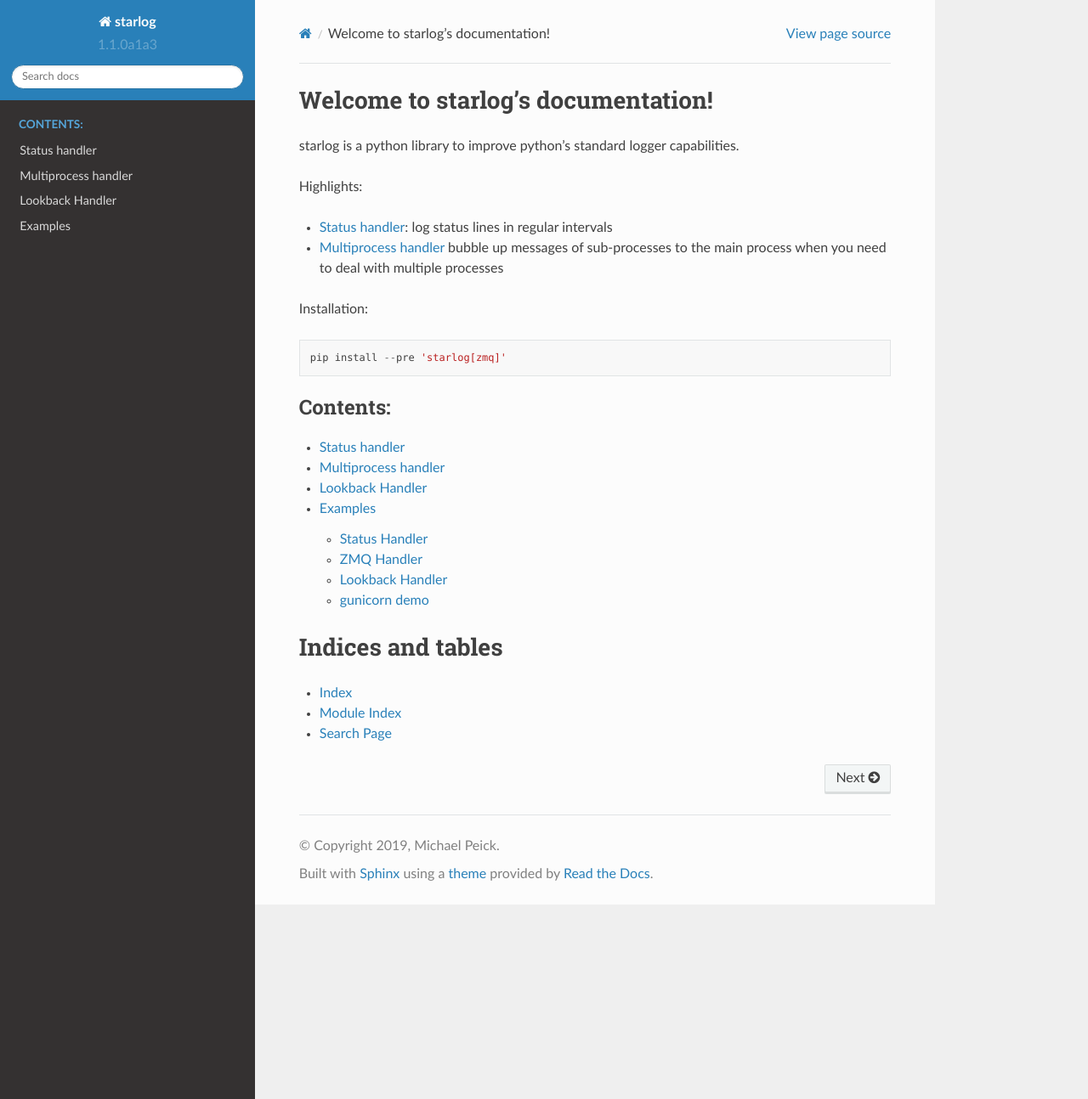
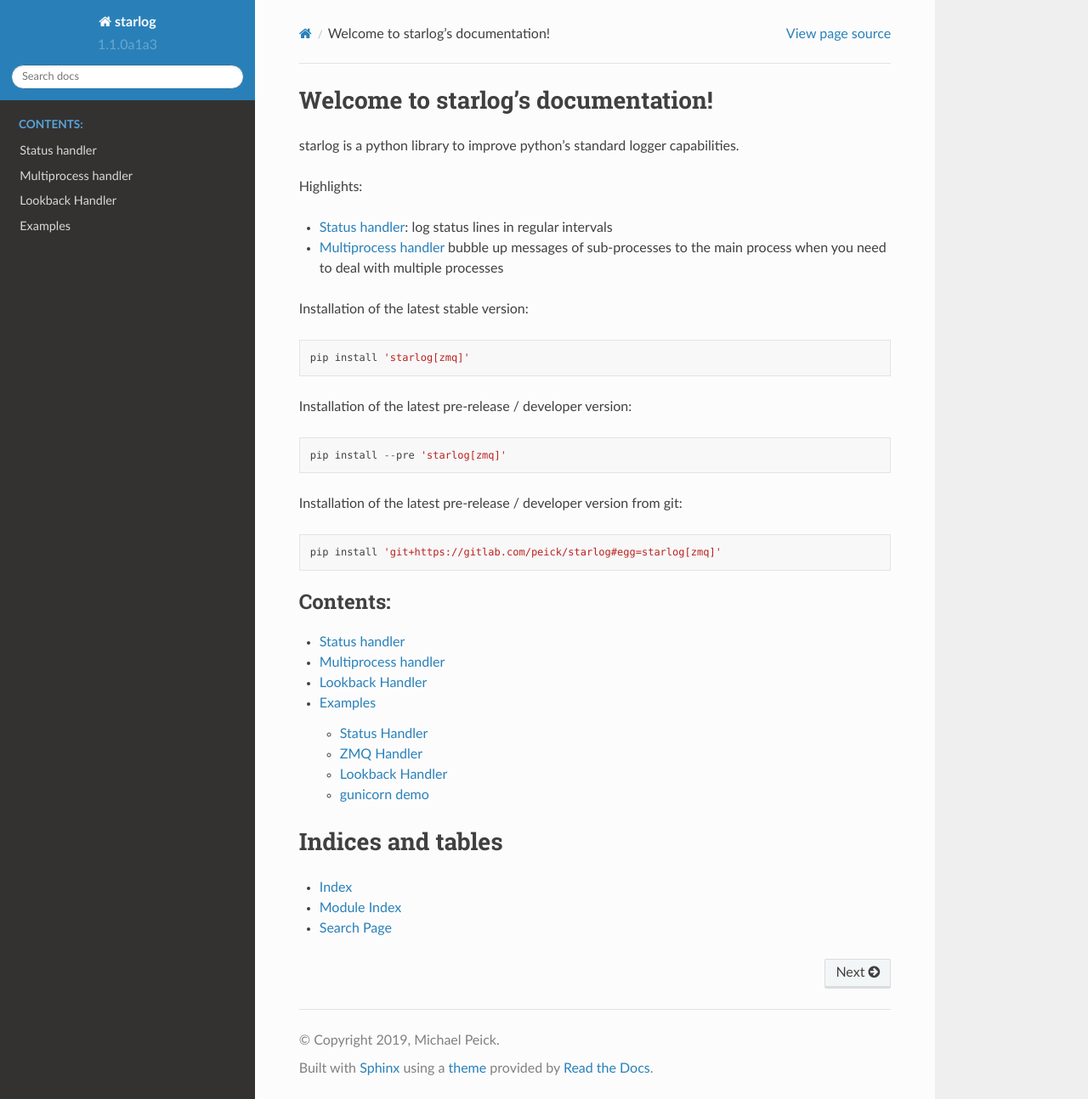
Before and after one commit to peick/starlog, a Sphinx documentation site: the page built from doc/index.rst, in a window 1280 px wide and 1294 px high. Shown: the whole window at 85% size. Built offline with Sphinx 7.4.7 and the Read the Docs theme 2.0.0, drawn with Linux system fonts in a browser that asks for light colours.

Commit message:
Update documentation.

```diff
--- a/doc/index.rst
+++ b/doc/index.rst
@@ -8,9 +8,17 @@
 - :doc:`status_handler`: log status lines in regular intervals
 - :doc:`multiprocess_handler` bubble up messages of sub-processes to the main process when you need to deal with multiple processes
 
-Installation::
+Installation of the latest stable version::
+
+    pip install 'starlog[zmq]'
+
+Installation of the latest pre-release / developer version::
 
     pip install --pre 'starlog[zmq]'
+
+Installation of the latest pre-release / developer version from git::
+
+    pip install 'git+https://gitlab.com/peick/starlog#egg=starlog[zmq]'
 
 .. toctree::
    :maxdepth: 2
```
